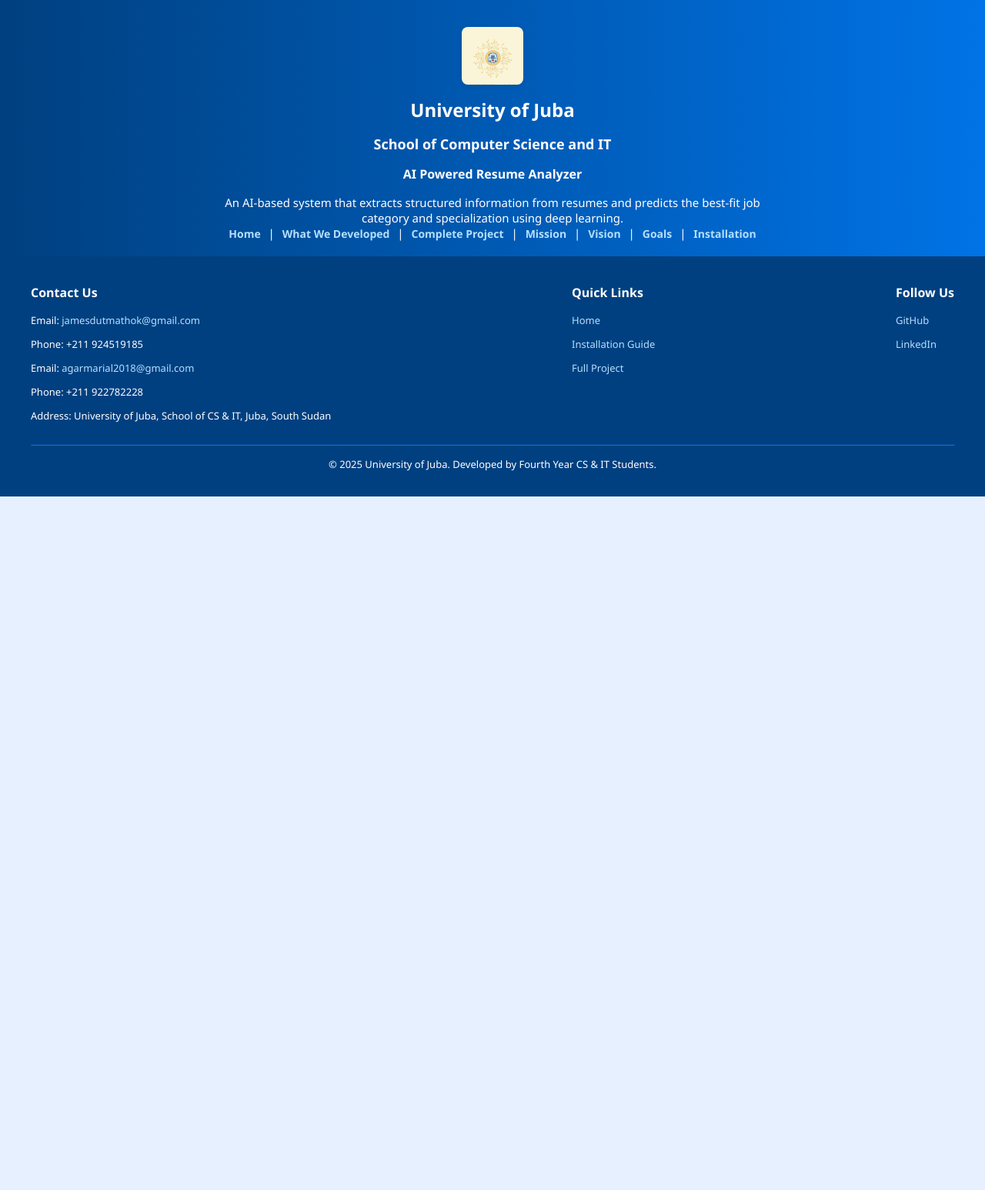
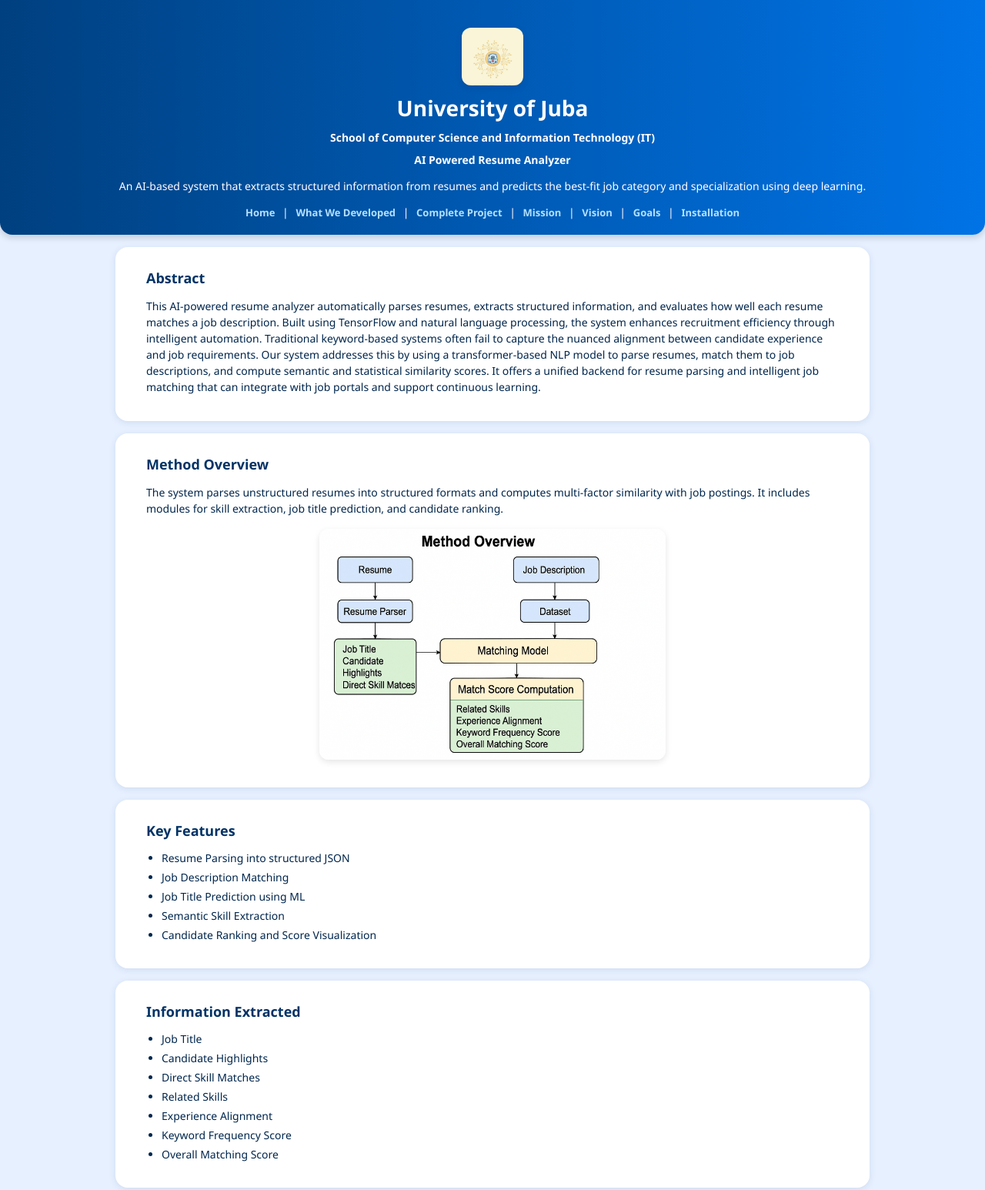
Before and after one commit to Ganomanut/junubinTech_website1, a plain HTML site: page index.html in a window 1280 px wide. Shown: the top 1546 px of the page at 77% size. Before the commit the page ends 800 px from the top, so only its background shows below. Drawn offline with Linux system fonts and the light colour scheme.

Commit message:
Update index.html

```diff
--- a/index.html
+++ b/index.html
@@ -12,78 +12,120 @@
       padding: 0;
       background-color: #e6f0ff;
       color: #00264d;
-      font-size: 15px;
+      font-size: 14px;
     }
+
     header, section {
       padding: 20px 40px;
     }
+
     header {
       background: linear-gradient(to right, #004080, #0073e6);
       color: #fff;
       text-align: center;
-      box-shadow: 0 2px 6px rgba(0, 0, 0, 0.1);
+      border-radius: 0 0 16px 16px;
+      box-shadow: 0 4px 8px rgba(0, 0, 0, 0.15);
     }
+
+    header .subtitle {
+      color: #fff !important;
+      font-size: 14px;
+    }
+
+    nav {
+      margin-top: 10px;
+    }
+
     nav a {
       color: #b3e0ff;
       margin: 0 6px;
       text-decoration: none;
       font-weight: bold;
-      font-size: 14px;
+      font-size: 13px;
     }
+
     nav a:hover {
       text-decoration: underline;
     }
+
     nav a.active {
       color: #fff;
       background: #0073e6;
-      border-radius: 4px;
+      border-radius: 6px;
       padding: 2px 6px;
     }
+
     section {
       background-color: #ffffff;
-      margin: 15px auto;
-      border-radius: 8px;
-      box-shadow: 0 2px 10px rgba(0, 51, 102, 0.05);
+      margin: 16px auto;
+      border-radius: 16px;
+      box-shadow: 0 2px 10px rgba(0, 51, 102, 0.1);
       max-width: 900px;
     }
+
+    h1, h2, h3 {
+      margin-top: 8px;
+      margin-bottom: 10px;
+    }
+
     h2 {
+      font-size: 18px;
       color: #003366;
-      font-size: 20px;
     }
+
+    h3 {
+      font-size: 16px;
+    }
+
+    p {
+      line-height: 1.5;
+    }
+
     img {
       display: block;
+      height: auto;
+      border-radius: 12px;
+      box-shadow: 0 3px 8px rgba(0, 0, 0, 0.1);
+      margin: 16px auto;
       max-width: 90%;
-      height: auto;
-      border-radius: 8px;
-      margin: 15px auto;
-      box-shadow: 0 2px 6px rgba(0, 0, 0, 0.1);
     }
+
     .logo-img {
       max-width: 80px;
-      margin-bottom: 5px;
+      margin-bottom: 10px;
     }
+
     .half-size {
-      max-width: 45%;
+      max-width: 50%;
     }
+
     pre {
       background: #d9e6f2;
       padding: 10px;
       overflow-x: auto;
-      font-size: 13px;
       border-left: 4px solid #0073e6;
+      font-size: 12px;
+      border-radius: 8px;
     }
+
     iframe.square {
       width: 300px;
       height: 300px;
       border: none;
-      border-radius: 8px;
-      margin: 15px auto;
+      border-radius: 12px;
+      margin: 20px auto;
       display: block;
-      box-shadow: 0 2px 6px rgba(0, 0, 0, 0.08);
+      box-shadow: 0 2px 10px rgba(0, 0, 0, 0.1);
     }
+
+    ul {
+      padding-left: 20px;
+    }
+
     ul li {
       margin-bottom: 6px;
     }
+
     .github-badge {
       display: inline-block;
       padding: 2px 6px;
@@ -91,29 +133,39 @@
       background-color: #333;
       color: #fff;
       border-radius: 3px;
-      margin-left: 4px;
+      margin-left: 6px;
+      font-weight: normal;
     }
+
     footer {
       background-color: #004080;
       color: #fff;
       padding: 20px 40px;
+      text-align: left;
+      border-radius: 16px 16px 0 0;
+      font-size: 13px;
+    }
+
+    footer h3 {
+      margin-top: 0;
       font-size: 14px;
     }
-    footer h3 {
-      font-size: 16px;
-    }
+
     footer p, footer a {
       font-size: 13px;
     }
+
     footer a {
       color: #b3e0ff;
       text-decoration: none;
     }
+
     footer a:hover {
       text-decoration: underline;
     }
+
     hr {
-      margin: 15px 0;
+      margin: 20px 0;
       border-color: #0073e6;
     }
   </style>
@@ -121,10 +173,12 @@
 <body>
   <header>
     <img class="logo-img" src="https://raw.githubusercontent.com/Ganomanut/junubinTech_website1/main/uoj.jpg" alt="University of Juba Logo" />
-    <h1 style="font-size: 24px;">University of Juba</h1>
-    <h2 class="subtitle" style="color: #fff; font-size: 18px;">School of Computer Science and IT</h2>
-    <h3 class="subtitle" style="font-size: 16px;">AI Powered Resume Analyzer</h3>
-    <p style="max-width: 700px; margin: auto;">An AI-based system that extracts structured information from resumes and predicts the best-fit job category and specialization using deep learning.</p>
+    <h1>University of Juba</h1>
+    <h2 class="subtitle">School of Computer Science and Information Technology (IT)</h2>
+    <h3 class="subtitle">AI Powered Resume Analyzer</h3>
+    <p class="project-desc">
+      An AI-based system that extracts structured information from resumes and predicts the best-fit job category and specialization using deep learning.
+    </p>
     <nav>
       <a href="index.html">Home</a> |
       <a href="developed.html">What We Developed</a> |
@@ -136,10 +190,87 @@
     </nav>
   </header>
 
-  <!-- Keep your original content here -->
-  <!-- Just updated styles will make it look more compact and clean -->
+  <section id="abstract">
+    <h2>Abstract</h2>
+    <p>
+      This AI-powered resume analyzer automatically parses resumes, extracts structured information, and evaluates how well each resume matches a job description.
+      Built using TensorFlow and natural language processing, the system enhances recruitment efficiency through intelligent automation.
 
-  <!-- Reinsert your existing sections like abstract, method, features, etc. -->
+      Traditional keyword-based systems often fail to capture the nuanced alignment between candidate experience and job requirements.
+      Our system addresses this by using a transformer-based NLP model to parse resumes, match them to job descriptions, and compute semantic and statistical similarity scores.
+      It offers a unified backend for resume parsing and intelligent job matching that can integrate with job portals and support continuous learning.
+    </p>
+  </section>
+
+  <section id="method">
+    <h2>Method Overview</h2>
+    <p>
+      The system parses unstructured resumes into structured formats and computes multi-factor similarity with job postings.
+      It includes modules for skill extraction, job title prediction, and candidate ranking.
+    </p>
+    <img class="half-size" src="https://raw.githubusercontent.com/Ganomanut/junubinTech_website1/main/Overview.png" alt="Method Overview">
+  </section>
+
+  <section id="features">
+    <h2>Key Features</h2>
+    <ul>
+      <li>Resume Parsing into structured JSON</li>
+      <li>Job Description Matching</li>
+      <li>Job Title Prediction using ML</li>
+      <li>Semantic Skill Extraction</li>
+      <li>Candidate Ranking and Score Visualization</li>
+    </ul>
+  </section>
+
+  <section id="content">
+    <h2>Information Extracted</h2>
+    <ul>
+      <li>Job Title</li>
+      <li>Candidate Highlights</li>
+      <li>Direct Skill Matches</li>
+      <li>Related Skills</li>
+      <li>Experience Alignment</li>
+      <li>Keyword Frequency Score</li>
+      <li>Overall Matching Score</li>
+    </ul>
+  </section>
+
+  <section id="visuals">
+    <h2>Visualizations</h2>
+
+    <h3>Match Score Visualization</h3>
+    <p>This chart illustrates the AI's assessment of how well a resume aligns with a specific job description. The scores are calculated based on direct skill matches, job title relevance, experience similarity, and other NLP-derived metrics.</p>
+    <img class="half-size" src="https://raw.githubusercontent.com/Ganomanut/junubinTech_website1/main/visualscore.png" alt="Match Score Visualization">
+
+    <h3>Resume Parsing Output</h3>
+    <p>This parsed view shows how the system extracts structured information such as job titles, skills, education, and work experience from a raw resume file. This structured data is then used to perform intelligent matching with job listings.</p>
+    <img class="half-size" src="https://raw.githubusercontent.com/Ganomanut/junubinTech_website1/main/resumeparse.png" alt="Resume Parsing Demo">
+  </section>
+
+  <section id="resources">
+    <h2>Resources</h2>
+    <ul>
+      <li><a href="https://drive.google.com/drive/folders/12jgwkMWQ4Ulmj6DOS3rfR-LDWQpCVo1l?usp=sharing" target="_blank">Google Drive</a></li>
+      <li><a href="https://github.com/Ganomanut/Updated-AI-Powered-Resume-Analyzer" target="_blank">GitHub Repository</a></li>
+      <li><a href="https://drive.google.com/file/d/1yeB43sJYhatpEFbkkfedjOTT1mUfLQId/view?usp=sharing" target="_blank">Google Colab Notebook</a></li>
+    </ul>
+  </section>
+
+  <section id="demo">
+    <h2>Video Demonstration</h2>
+    <p>Watch how the AI system parses a resume and predicts the candidate’s job specialization based on extracted skills, titles, and experiences. The prediction output is dynamically generated after resume upload.</p>
+    <iframe class="square" src="https://drive.google.com/file/d/1tfn_e7nVp0wflhzedYF0Drv50Cy9O-PS/preview" allow="autoplay"></iframe>
+  </section>
+
+  <section id="citation">
+    <h2>Citation</h2>
+    <pre><code>@misc{gano2025resumeanalyzer,
+  title={AI-Powered Resume Analyzer},
+  author={Gano},
+  year={2025},
+  note={\url{https://github.com/Ganomanut/Updated-AI-Powered-Resume-Analyzer}},
+}</code></pre>
+  </section>
 
   <footer>
     <div style="display: flex; flex-wrap: wrap; justify-content: space-between; gap: 20px;">
@@ -163,7 +294,7 @@
         <p><a href="https://www.linkedin.com/" target="_blank">LinkedIn</a></p>
       </div>
     </div>
-    <hr />
+    <hr>
     <p style="text-align: center;">&copy; 2025 University of Juba. Developed by Fourth Year CS & IT Students.</p>
   </footer>
 </body>
```
